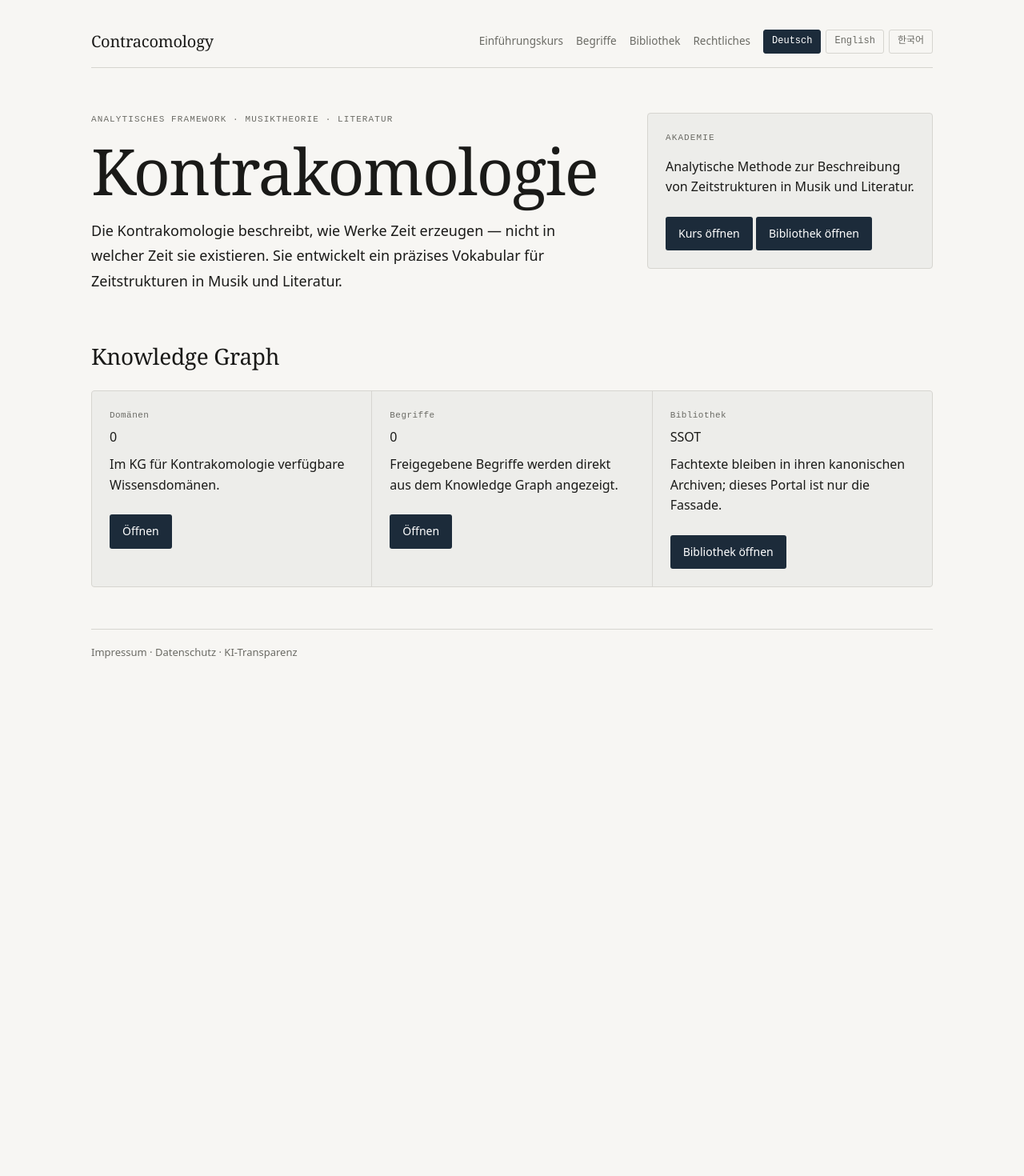
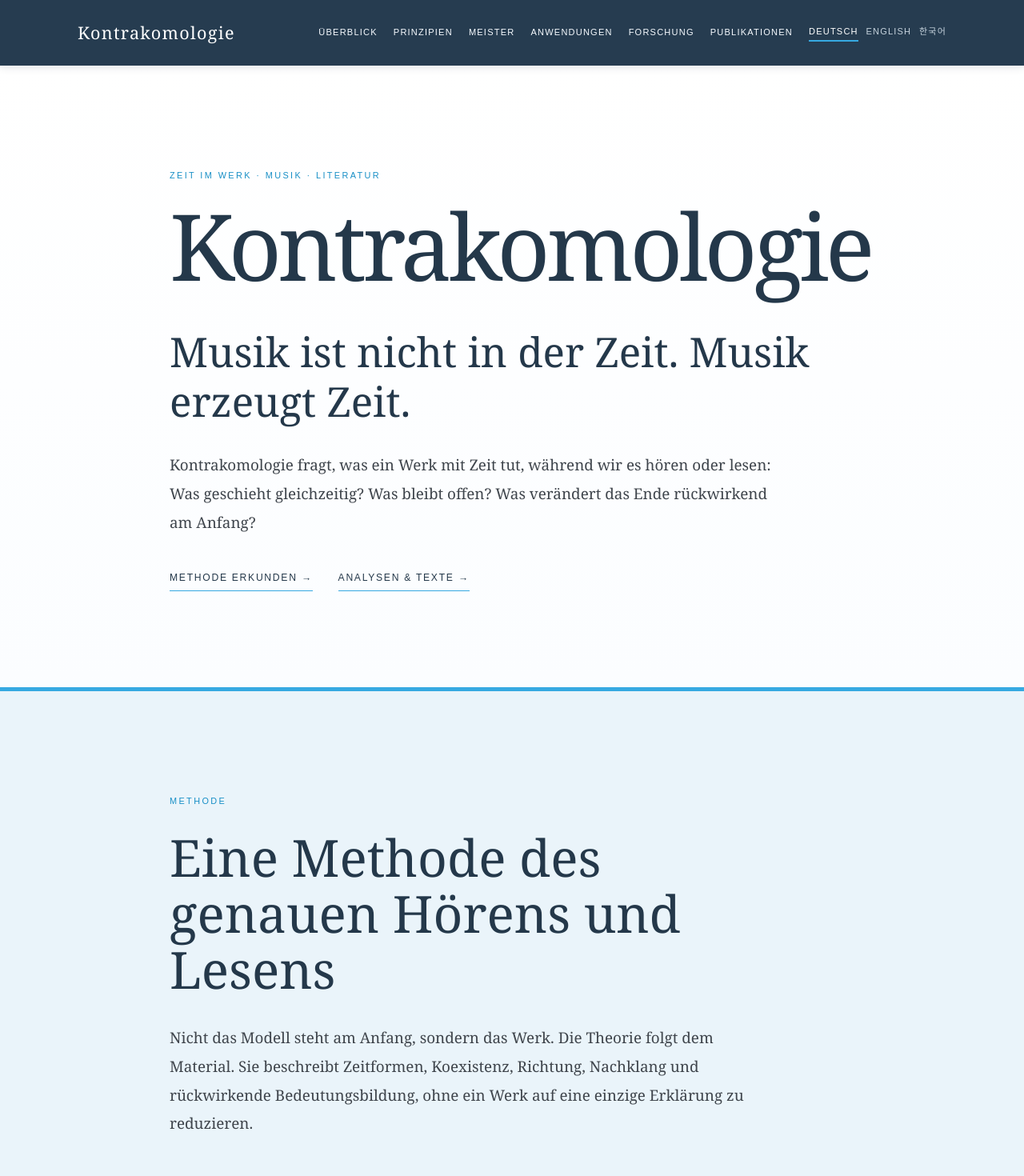
Before and after one commit to thomaspeterkueper/contracomology, a Next.js app: page /de in a window 1280 px wide. Shown: the top 1470 px of the page at 80% size. Before the commit the page ends 906 px from the top, so only its background shows below. Built offline with nearby package versions, Linux system fonts and the light colour scheme; no server answers.

Commit message:
Redesign Contracomology as a public publication
* feat: redesign Contracomology as public knowledge publication

* style: adopt literary publication design system

* refine: use field-oriented public navigation

* style: restore distinct Contracomology blue identity

```diff
--- a/app/[locale]/page.tsx
+++ b/app/[locale]/page.tsx
@@ -1,80 +1,122 @@
 import Link from 'next/link';
 import { notFound } from 'next/navigation';
-import { getContracomologyConcepts, getContracomologyDomains } from '@/lib/kg';
 import { isLocale, localeLabel, locales, type Locale, ui } from '@/lib/i18n';
 
-export const revalidate = 3600;
+const copy = {
+  de: {
+    kicker: 'Zeit im Werk · Musik · Literatur',
+    lead: 'Musik ist nicht in der Zeit. Musik erzeugt Zeit.',
+    intro: 'Kontrakomologie fragt, was ein Werk mit Zeit tut, während wir es hören oder lesen: Was geschieht gleichzeitig? Was bleibt offen? Was verändert das Ende rückwirkend am Anfang?',
+    methodTitle: 'Eine Methode des genauen Hörens und Lesens',
+    method: 'Nicht das Modell steht am Anfang, sondern das Werk. Die Theorie folgt dem Material. Sie beschreibt Zeitformen, Koexistenz, Richtung, Nachklang und rückwirkende Bedeutungsbildung, ohne ein Werk auf eine einzige Erklärung zu reduzieren.',
+    paths: [
+      ['Gleichzeitigkeit', 'Mehrere Stimmen, Zeitebenen oder Wahrheiten können gleichzeitig bestehen, ohne dass eine die andere auflöst.'],
+      ['Zeitformen', 'Werke erzeugen unterschiedliche Arten von Zeit: strukturelle Gleichzeitigkeit, Offenzeit, Resonanzzeit, gerichtete oder transformierende Zeit.'],
+      ['Rückwirkung', 'Ein Ende kann verändern, wie ein Anfang gehört oder gelesen wird. Werkzeit läuft deshalb nicht notwendig nur in eine Richtung.'],
+    ],
+    practiceTitle: 'Wie man beginnt',
+    practice: [
+      ['Stimmen wahrnehmen', 'Welche Linien, Perspektiven, Erinnerungen oder Nachklänge sind gleichzeitig anwesend?'],
+      ['Nicht vorschnell auflösen', 'Widersprüche dürfen als Struktur bestehen bleiben, statt sofort auf eine eindeutige Lesart reduziert zu werden.'],
+      ['Rückwärts neu hören', 'Was weißt du am Ende, das den Anfang verändert? Was war dort bereits angelegt?'],
+    ],
+    examplesTitle: 'Ausgangspunkte',
+    examples: [
+      ['Bach', 'Strukturelle Gleichzeitigkeit: mehrere eigenständige Stimmen, gleichzeitig und ohne zentrale Führungsstimme.'],
+      ['Coltrane', 'Gerichtete Zeit, deren Ende den zurückgelegten Weg rückwirkend als zusammenhängende Form erkennen lässt.'],
+      ['Evans', 'Resonanzzeit: Ton, Pause und Nachklang tragen Zeit, statt sie nur zu füllen.'],
+      ['Literatur', 'Sätze, Figuren und Erinnerungen können mehrere Zeiten und Bedeutungsebenen zugleich tragen.'],
+    ],
+    explore: 'Methode erkunden',
+    read: 'Analysen & Texte',
+  },
+  en: {
+    kicker: 'Time in the work · Music · Literature',
+    lead: 'Music is not in time. Music creates time.',
+    intro: 'Contracomology asks what a work does with time while we listen or read: What happens simultaneously? What remains open? How does an ending change the beginning in retrospect?',
+    methodTitle: 'A method of close listening and reading',
+    method: 'The work comes first, not the model. Theory follows the material. It describes forms of time, coexistence, direction, resonance and retrospective meaning without reducing a work to one explanation.',
+    paths: [['Simultaneity','Several voices, temporal layers or truths can coexist without one dissolving the others.'],['Forms of time','Works create different kinds of time: structural simultaneity, open time, resonance, directed or transformative time.'],['Retrospection','An ending can change how a beginning is heard or read. A work’s time need not run in only one direction.']],
+    practiceTitle: 'How to begin',
+    practice: [['Hear the voices','Which lines, perspectives, memories or resonances are present at the same time?'],['Do not resolve too quickly','Contradictions may remain structural instead of being reduced immediately to a single reading.'],['Listen backwards','What do you know at the end that changes the beginning? What was already there?']],
+    examplesTitle: 'Starting points',
+    examples: [['Bach','Structural simultaneity: independent voices at once, without a single leading voice.'],['Coltrane','Directed time whose ending makes the path retrospectively legible as one form.'],['Evans','Resonance time: tone, pause and decay carry time rather than merely filling it.'],['Literature','Sentences, characters and memories can carry several times and layers of meaning at once.']],
+    explore: 'Explore the method', read: 'Analyses & texts',
+  },
+  ko: {
+    kicker: '작품 속 시간 · 음악 · 문학',
+    lead: '음악은 시간 속에 있는 것이 아니라 시간을 만들어 냅니다.',
+    intro: 'Contracomology는 우리가 듣고 읽는 동안 작품이 시간에 무엇을 하는지 묻습니다. 무엇이 동시에 일어나고, 무엇이 열린 채 남으며, 결말은 시작을 어떻게 다시 바꾸는가?',
+    methodTitle: '정밀하게 듣고 읽는 방법',
+    method: '출발점은 모델이 아니라 작품입니다. 이론은 재료를 따릅니다. 하나의 해석으로 작품을 축소하지 않고 시간 형식, 공존, 방향, 여운과 소급적 의미 형성을 기술합니다.',
+    paths: [['동시성','여러 목소리와 시간층, 진실이 서로를 지우지 않은 채 동시에 존재할 수 있습니다.'],['시간 형식','작품은 구조적 동시성, 열린 시간, 공명, 방향성 또는 변형의 시간처럼 서로 다른 시간을 만듭니다.'],['소급성','결말은 시작을 듣고 읽는 방식을 바꿀 수 있습니다. 작품의 시간은 한 방향으로만 흐르지 않습니다.']],
+    practiceTitle: '시작하는 법',
+    practice: [['목소리 듣기','어떤 선율, 관점, 기억과 여운이 동시에 존재하는가?'],['서둘러 해소하지 않기','모순을 하나의 해석으로 즉시 줄이지 않고 구조로 남겨 둡니다.'],['뒤에서 다시 듣기','끝에서 알게 된 것이 시작을 어떻게 바꾸는가? 처음부터 무엇이 이미 있었는가?']],
+    examplesTitle: '출발점',
+    examples: [['Bach','구조적 동시성: 하나의 중심 없이 여러 독립적 목소리가 동시에 진행됩니다.'],['Coltrane','결말이 지나온 길을 하나의 형태로 다시 보이게 하는 방향성의 시간.'],['Evans','공명의 시간: 음, 쉼, 잔향 자체가 시간을 운반합니다.'],['문학','문장과 인물, 기억은 여러 시간과 의미층을 동시에 지닐 수 있습니다.']],
+    explore: '방법 살펴보기', read: '분석과 글',
+  },
+} as const;
 
 export default async function LocaleHome({ params }: { params: Promise<{ locale: string }> }) {
   const { locale: rawLocale } = await params;
   if (!isLocale(rawLocale)) notFound();
   const locale: Locale = rawLocale;
   const t = ui[locale];
-  const [domains, concepts] = await Promise.all([
-    getContracomologyDomains(),
-    getContracomologyConcepts(),
-  ]);
+  const c = copy[locale];
 
   return (
-    <main className="shell">
-      <header className="topbar">
-        <Link className="brand" href={`/${locale}`}>Contracomology</Link>
-        <nav className="nav">
-          <Link href={`/${locale}/course`}>{t.course}</Link>
-          <Link href={`/${locale}/kg`}>{t.concepts}</Link>
-          <Link href={`/${locale}/documents`}>{t.documents}</Link>
-          <Link href={`/${locale}/legal/imprint`}>{t.legal}</Link>
-          <span className="langs">
-            {locales.map((l) => (
-              <Link key={l} className={`pill ${l === locale ? 'active' : ''}`} href={`/${l}`}>
-                {localeLabel(l)}
-              </Link>
-            ))}
-          </span>
-        </nav>
+    <main>
+      <header className="site-header">
+        <div className="container nav-inner">
+          <Link className="brand" href={`/${locale}`}>Kontrakomologie</Link>
+          <nav className="nav">
+            <a href="#about">{locale === 'de' ? 'Überblick' : locale === 'en' ? 'About' : '소개'}</a>
+            <a href="#principles">{locale === 'de' ? 'Prinzipien' : locale === 'en' ? 'Principles' : '원리'}</a>
+            <a href="#masters">{locale === 'de' ? 'Meister' : locale === 'en' ? 'Masters' : '거장'}</a>
+            <Link href={`/${locale}/course`}>{locale === 'de' ? 'Anwendungen' : locale === 'en' ? 'Applications' : '응용'}</Link>
+            <Link href={`/${locale}/kg`}>{locale === 'de' ? 'Forschung' : locale === 'en' ? 'Research' : '연구'}</Link>
+            <Link href={`/${locale}/documents`}>{locale === 'de' ? 'Publikationen' : locale === 'en' ? 'Publications' : '출판'}</Link>
+            <span className="langs">{locales.map((l) => <Link key={l} className={`lang ${l === locale ? 'active' : ''}`} href={`/${l}`}>{localeLabel(l)}</Link>)}</span>
+          </nav>
+        </div>
       </header>
 
-      <section className="hero">
-        <div>
-          <p className="eyebrow">{t.eyebrow}</p>
-          <h1>{t.title}</h1>
-          <p className="lede">{t.claim}</p>
-        </div>
-        <aside className="card">
-          <p className="eyebrow">{t.academy}</p>
-          <p>{t.subtitle}</p>
-          <Link className="cta" href={`/${locale}/course`}>{t.startCourse}</Link>{' '}
-          <Link className="cta" href={`/${locale}/documents`}>{t.openDocuments}</Link>
-        </aside>
-      </section>
-
-      <section>
-        <h2>{locale === 'de' ? 'Knowledge Graph' : locale === 'en' ? 'Knowledge Graph' : 'Knowledge Graph'}</h2>
-        <div className="grid">
-          <article className="card">
-            <p className="meta">{locale === 'de' ? 'Domänen' : locale === 'en' ? 'Domains' : '도메인'}</p>
-            <h3>{domains.length}</h3>
-            <p>{locale === 'de' ? 'Im KG für Kontrakomologie verfügbare Wissensdomänen.' : locale === 'en' ? 'Knowledge domains currently available for Contracomology in the KG.' : 'KG에서 Contracomology에 사용할 수 있는 지식 도메인입니다.'}</p>
-            <Link className="cta" href={`/${locale}/kg`}>{t.open}</Link>
-          </article>
-          <article className="card">
-            <p className="meta">{t.concepts}</p>
-            <h3>{concepts.length}</h3>
-            <p>{locale === 'de' ? 'Freigegebene Begriffe werden direkt aus dem Knowledge Graph angezeigt.' : locale === 'en' ? 'Released concepts are displayed directly from the Knowledge Graph.' : '공개된 개념은 Knowledge Graph에서 직접 표시됩니다.'}</p>
-            <Link className="cta" href={`/${locale}/kg`}>{t.open}</Link>
-          </article>
-          <article className="card">
-            <p className="meta">{t.documents}</p>
-            <h3>SSOT</h3>
-            <p>{locale === 'de' ? 'Fachtexte bleiben in ihren kanonischen Archiven; dieses Portal ist nur die Fassade.' : locale === 'en' ? 'Subject texts remain in their canonical archives; this portal is only the facade.' : '전문 텍스트는 정식 아카이브에 남고 이 포털은 표시 계층만 담당합니다.'}</p>
-            <Link className="cta" href={`/${locale}/documents`}>{t.openDocuments}</Link>
-          </article>
+      <section className="publication-hero" id="about">
+        <div className="container narrow">
+          <p className="eyebrow">{c.kicker}</p>
+          <h1>Kontrakomologie</h1>
+          <p className="hero-statement">{c.lead}</p>
+          <p className="lede">{c.intro}</p>
+          <div className="actions"><Link className="text-link" href={`/${locale}/course`}>{c.explore} →</Link><Link className="text-link" href={`/${locale}/documents`}>{c.read} →</Link></div>
         </div>
       </section>
 
-      <footer>
-        <Link href={`/${locale}/legal/imprint`}>Impressum</Link> · <Link href={`/${locale}/legal/privacy`}>Datenschutz</Link> · <Link href={`/${locale}/legal/ai-transparency`}>KI-Transparenz</Link>
-      </footer>
+      <section className="essay-section soft" id="principles">
+        <div className="container narrow">
+          <p className="section-label">{locale === 'de' ? 'Methode' : locale === 'en' ? 'Method' : '방법'}</p>
+          <h2>{c.methodTitle}</h2><p className="section-lede">{c.method}</p>
+          <div className="idea-grid">{c.paths.map(([title, body]) => <article className="idea-card" key={title}><h3>{title}</h3><p>{body}</p></article>)}</div>
+        </div>
+      </section>
+
+      <section className="essay-section">
+        <div className="container narrow">
+          <p className="section-label">{locale === 'de' ? 'Praxis' : locale === 'en' ? 'Practice' : '실천'}</p>
+          <h2>{c.practiceTitle}</h2>
+          <div className="steps">{c.practice.map(([title, body], i) => <article className="step" key={title}><span>0{i + 1}</span><div><h3>{title}</h3><p>{body}</p></div></article>)}</div>
+          <Link className="text-link" href={`/${locale}/course`}>{c.explore} →</Link>
+        </div>
+      </section>
+
+      <section className="essay-section dark-section" id="masters">
+        <div className="container">
+          <p className="section-label">{c.examplesTitle}</p>
+          <div className="example-grid">{c.examples.map(([title, body]) => <article key={title}><h3>{title}</h3><p>{body}</p></article>)}</div>
+        </div>
+      </section>
+
+      <footer className="site-footer"><div className="container"><div className="footer-title">Kontrakomologie</div><div className="footer-links"><Link href={`/${locale}/legal/imprint`}>Impressum</Link><Link href={`/${locale}/legal/privacy`}>Datenschutz</Link><Link href={`/${locale}/legal/ai-transparency`}>KI-Transparenz</Link></div><p>© 2026 Thomas Peter Küper</p></div></footer>
     </main>
   );
 }
```
Also changed, not shown: app/globals.css.
